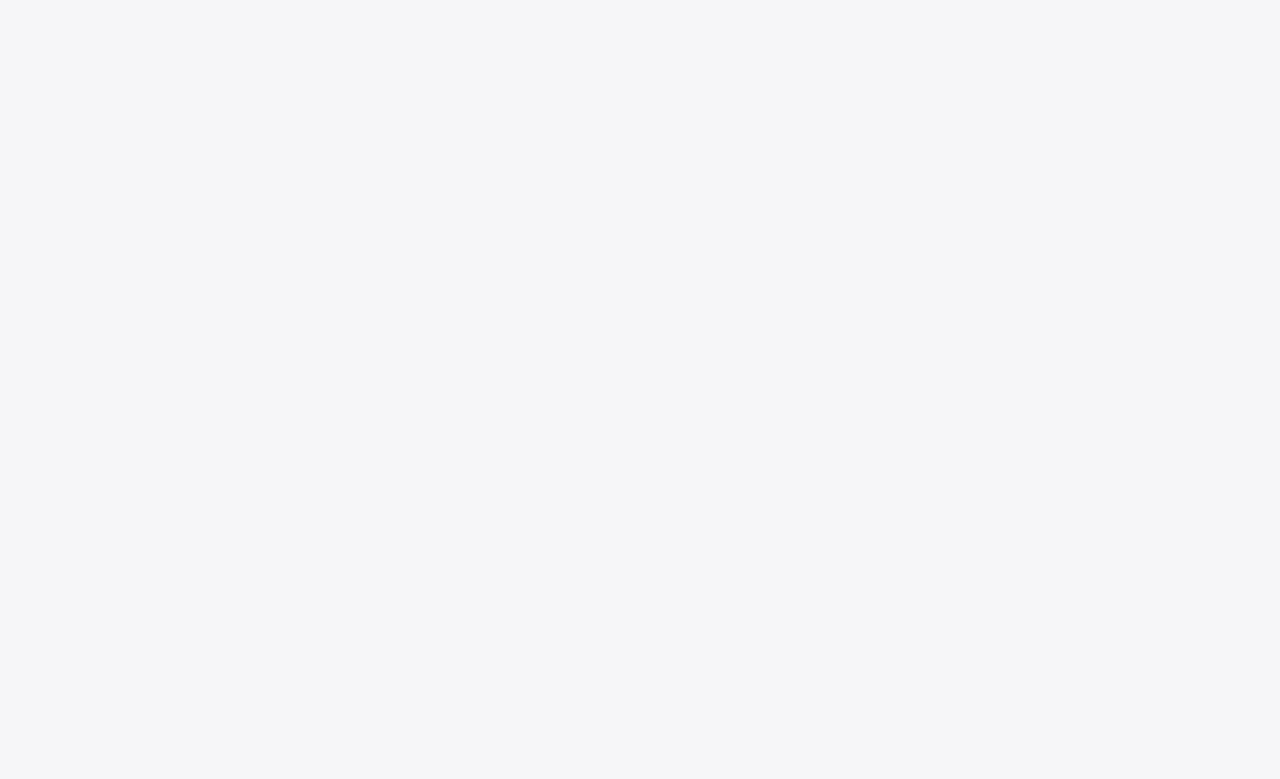
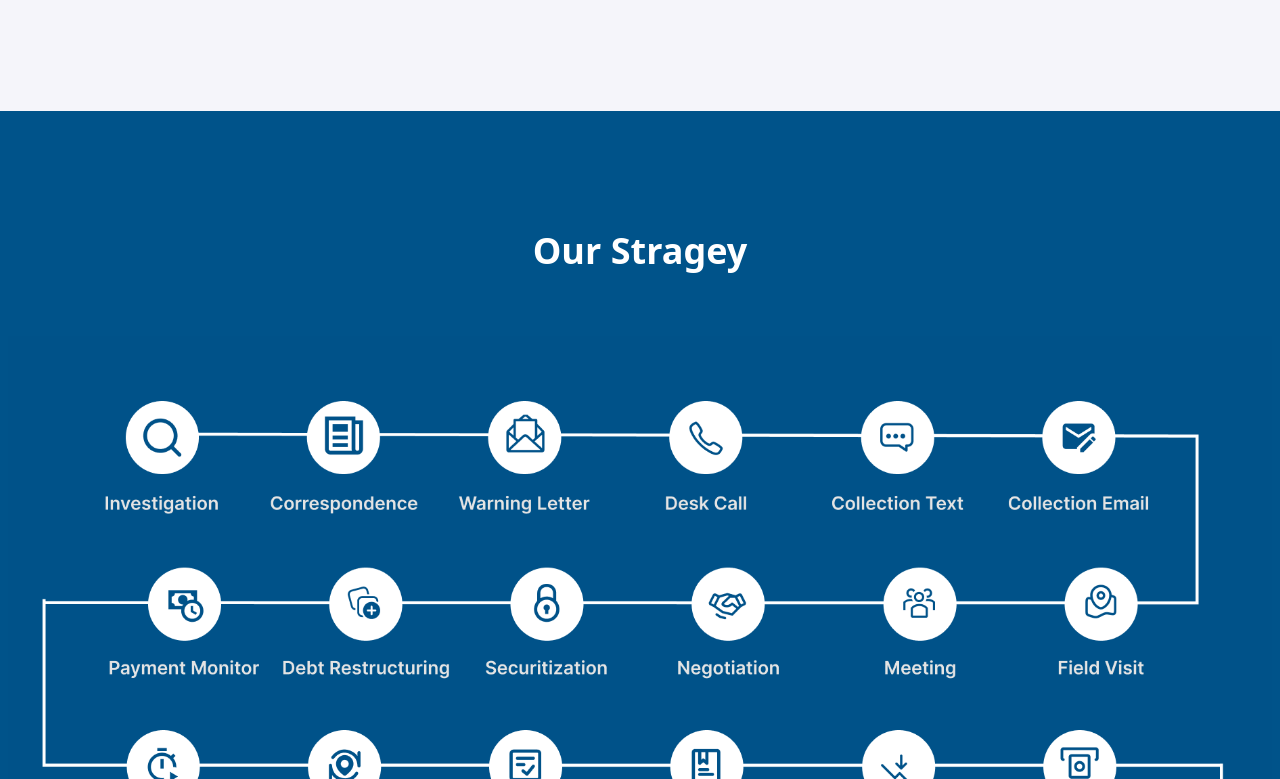
Before and after one commit to nctrnlman/client-mylaw, a React (Vite) app: page / in a window 1280 px wide. Shown: the part 2641-3420 px from the top of the page. Before the commit the page ends 2752 px from the top, so only its background shows below. Built offline with nearby package versions, Linux system fonts and the light colour scheme.

Commit message:
Feat: Create strategy section

```diff
--- a/src/App.jsx
+++ b/src/App.jsx
@@ -3,6 +3,7 @@ import Clients from "./components/Clients";
 import Hero from "./components/Hero";
 import Navbar from "./components/Navbar";
 import Services from "./components/Services";
+import Strategy from "./components/Strategy";
 import Summary from "./components/Summary";
 
 function App() {
@@ -15,6 +16,7 @@ function App() {
         <AboutUs />
         <Services />
         <Clients />
+        <Strategy />
       </div>
     </>
   );
--- /dev/null
+++ b/src/components/Strategy.jsx
@@ -0,0 +1,24 @@
+import strategySteps from "../assets/strategy.png";
+
+const Strategy = () => {
+  return (
+    <div className="py-28 bg-primary">
+      <div className="px-2 max-w-7xl mx-auto">
+        <div className="mb-10 flex justify-center items-center">
+          <h2 className="text-white px-4 py-2 text-4xl font-bold text-center after:content-[''] after:block after:py-2 after:border-b after:border-secondary after:scale-x-0 hover:after:scale-x-100 after:transition">
+            Our Stragey
+          </h2>
+        </div>
+        <div className="grid grid-cols-1 grid-rows-1 place-content-center">
+          <img
+            src={strategySteps}
+            alt="strategy steps"
+            className="w-full h-auto object-contain object-center"
+          />
+        </div>
+      </div>
+    </div>
+  );
+};
+
+export default Strategy;
```
Also changed, not shown: src/assets/strategy.png (added).
